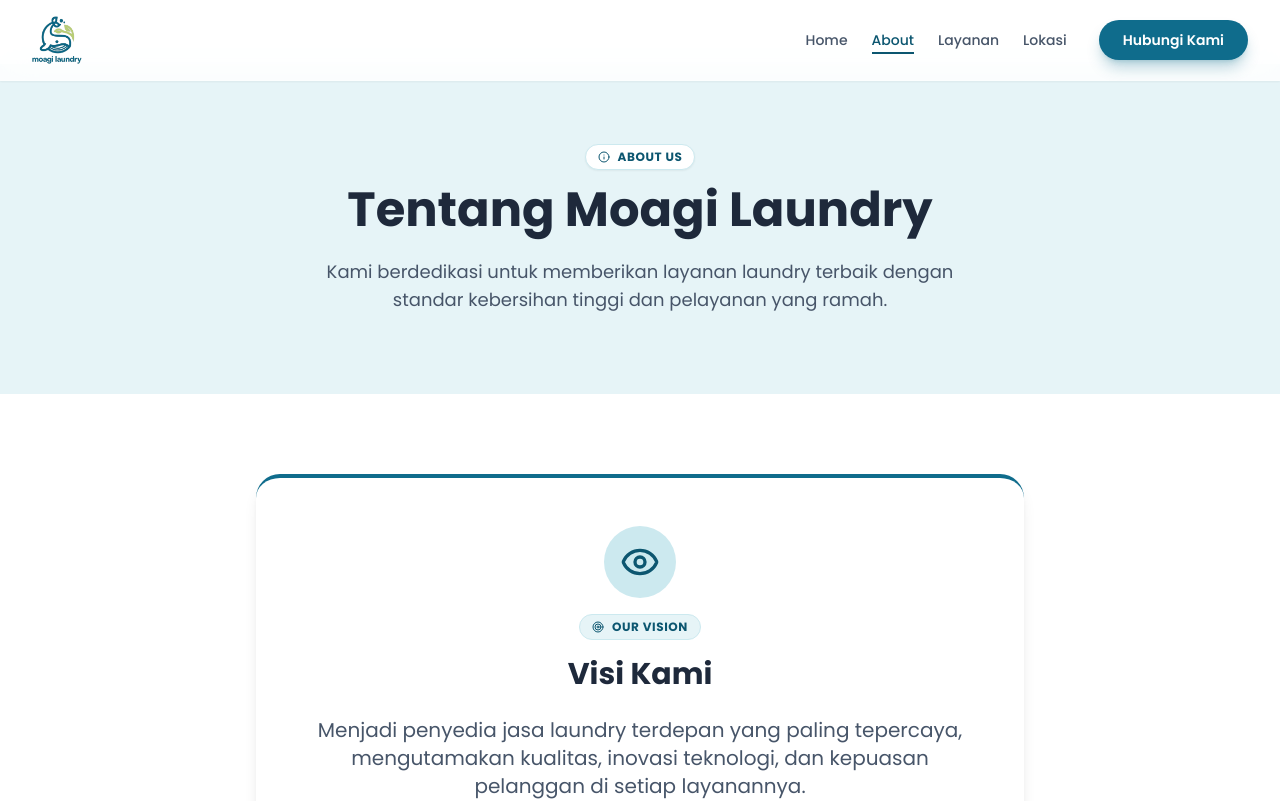
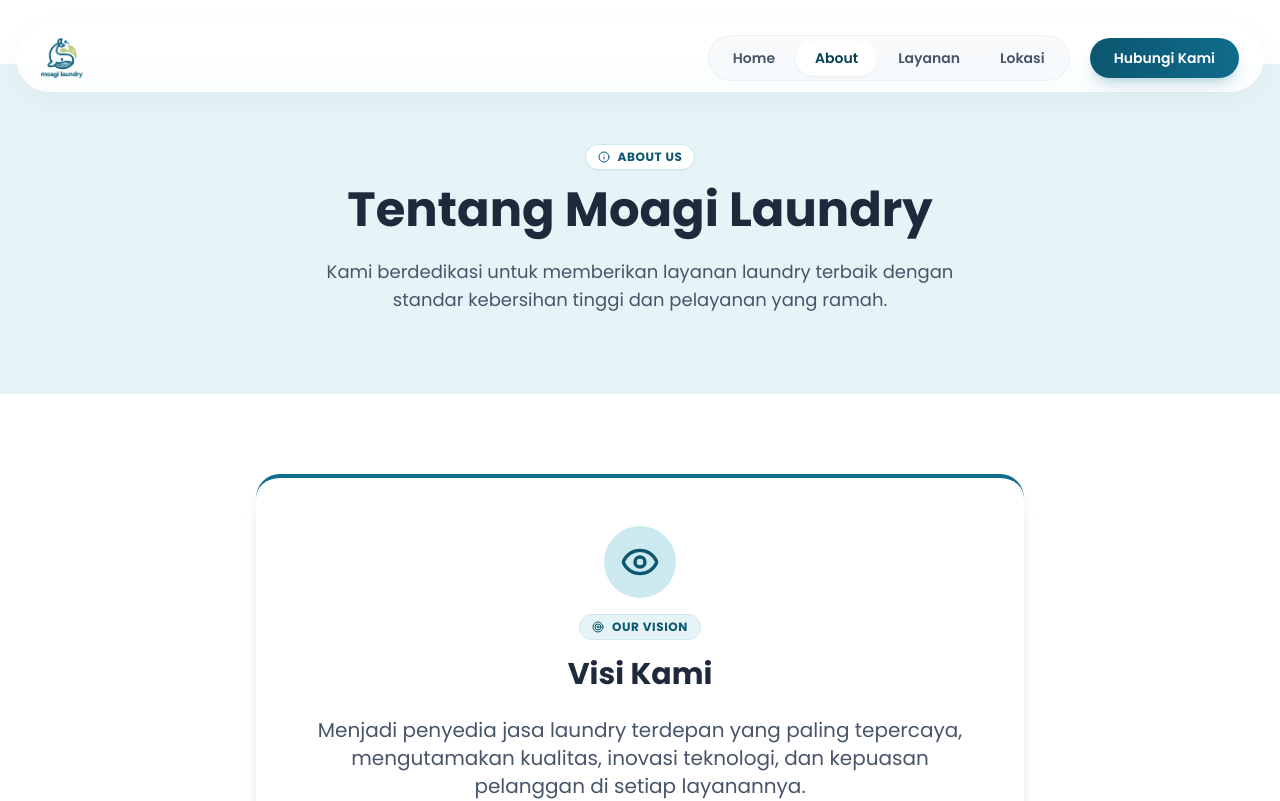
Before and after one commit to ravelaproduct/moagi, a React (Vite) app: page /about in a window 1280 px wide. Shown: the top 801 px of the page. Built offline with nearby package versions, Linux system fonts and the light colour scheme.

Commit message:
feat: new design of navbar

```diff
--- a/src/components/Navbar.jsx
+++ b/src/components/Navbar.jsx
@@ -1,18 +1,28 @@
-import { useState } from 'react';
+import { useState, useEffect } from 'react';
 import { Link, useLocation } from 'react-router-dom';
 import { Menu, X } from 'lucide-react';
+import { motion, AnimatePresence } from 'framer-motion';
 import Logo from '../assets/moagi-logo.png';
 
 const Navbar = () => {
     const [isOpen, setIsOpen] = useState(false);
+    const [scrolled, setScrolled] = useState(false);
     const location = useLocation();
+
+    // Check scroll for additional styling if needed (optional for floating, but good for mobile)
+    useEffect(() => {
+        const handleScroll = () => {
+            setScrolled(window.scrollY > 20);
+        };
+        window.addEventListener('scroll', handleScroll);
+        return () => window.removeEventListener('scroll', handleScroll);
+    }, []);
 
     const navLinks = [
         { name: 'Home', path: '/' },
         { name: 'About', path: '/about' },
         { name: 'Layanan', path: '/layanan' },
         { name: 'Lokasi', path: '/lokasi' },
-        // Kontak removed from here to be handled separately as A CTA
     ];
 
     const isActive = (path) => {
@@ -21,86 +31,120 @@ const Navbar = () => {
     };
 
     return (
-        <nav className={`fixed w-full z-50 transition-all duration-300 ${isOpen ? 'bg-white' : 'bg-white/80 backdrop-blur-lg'
-            } border-b border-white/20 shadow-sm`}>
-            <div className="max-w-7xl mx-auto px-4 sm:px-6 lg:px-8">
-                <div className="flex items-center justify-between h-20">
+        <>
+            <motion.nav
+                initial={{ y: -100 }}
+                animate={{ y: 0 }}
+                transition={{ duration: 0.6, ease: "easeOut" }}
+                className="fixed top-0 left-0 right-0 z-50 flex justify-center p-4 md:pt-6"
+            >
+                <div className={`
+                    w-full max-w-7xl mx-auto
+                    bg-white/80 backdrop-blur-xl border border-white/50
+                    shadow-[0_8px_30px_rgb(0,0,0,0.04)]
+                    rounded-2xl md:rounded-full px-4 sm:px-6 py-2.5
+                    transition-all duration-300
+                    ${scrolled ? 'bg-white/90 shadow-md' : ''}
+                `}>
+                    <div className="flex items-center justify-between">
                         {/* Logo Section */}
                         <div className="flex-shrink-0 flex items-center">
                             <Link to="/" className="flex items-center gap-2 group">
-                            <img className="h-12 w-auto transition-transform duration-300 group-hover:scale-105" src={Logo} alt="Moagi Laundry" />
+                                <img
+                                    className="h-10 w-auto transition-transform duration-300 group-hover:scale-110"
+                                    src={Logo}
+                                    alt="Moagi Laundry"
+                                />
                             </Link>
                         </div>
 
                         {/* Desktop Menu */}
-                    <div className="hidden md:flex items-center space-x-8">
-                        <div className="flex items-baseline space-x-6">
-                            {navLinks.map((link) => (
+                        <div className="hidden md:flex items-center space-x-1">
+                            <div className="flex items-center bg-slate-100/50 p-1 rounded-full border border-slate-200/50 mr-4">
+                                {navLinks.map((link) => {
+                                    const active = isActive(link.path);
+                                    return (
                                         <Link
                                             key={link.name}
                                             to={link.path}
-                                    className={`relative text-sm font-medium transition-colors duration-300 ${isActive(link.path)
-                                        ? 'text-moagi-teal-600'
-                                        : 'text-slate-600 hover:text-moagi-teal-600'
-                                        } group`}
+                                            className={`relative px-5 py-2 rounded-full text-sm font-semibold transition-all duration-300 z-10 ${active ? 'text-moagi-teal-700' : 'text-slate-600 hover:text-moagi-teal-600'
+                                                }`}
                                         >
-                                    {link.name}
-                                    <span className={`absolute -bottom-1 left-0 h-0.5 bg-moagi-teal-600 transition-all duration-300 ${isActive(link.path) ? 'w-full' : 'w-0 group-hover:w-full'
-                                        }`}></span>
+                                            {active && (
+                                                <motion.div
+                                                    layoutId="navbar-active"
+                                                    className="absolute inset-0 bg-white rounded-full shadow-sm border border-slate-100/50"
+                                                    transition={{ type: "spring", bounce: 0.2, duration: 0.6 }}
+                                                />
+                                            )}
+                                            <span className="relative z-20">{link.name}</span>
                                         </Link>
-                            ))}
+                                    );
+                                })}
                             </div>
 
                             {/* CTA Button */}
                             <Link
                                 to="/kontak"
-                            className="bg-moagi-teal-500 hover:bg-moagi-teal-600 text-white px-6 py-2.5 rounded-full text-sm font-semibold transition-all duration-300 shadow-lg shadow-moagi-teal-500/30 hover:shadow-moagi-teal-500/40 transform hover:-translate-y-0.5"
+                                className="bg-gradient-to-r from-moagi-teal-600 to-moagi-teal-500 text-white px-6 py-2.5 rounded-full text-sm font-semibold transition-all duration-300 shadow-lg shadow-moagi-teal-500/20 hover:shadow-moagi-teal-500/40 hover:-translate-y-0.5"
                             >
                                 Hubungi Kami
                             </Link>
                         </div>
 
                         {/* Mobile menu button */}
-                    <div className="md:hidden">
+                        <div className="md:hidden flex items-center">
                             <button
                                 onClick={() => setIsOpen(!isOpen)}
-                            className="inline-flex items-center justify-center p-2 rounded-md text-slate-600 hover:text-moagi-teal-600 hover:bg-moagi-teal-50 focus:outline-none transition-colors"
+                                className="inline-flex items-center justify-center p-2 rounded-full text-slate-600 hover:text-moagi-teal-600 hover:bg-moagi-teal-50 focus:outline-none transition-colors"
                             >
                                 {isOpen ? <X className="h-6 w-6" /> : <Menu className="h-6 w-6" />}
                             </button>
                         </div>
                     </div>
                 </div>
+            </motion.nav>
 
-            {/* Mobile Menu */}
-            <div className={`md:hidden overflow-hidden transition-all duration-300 ease-in-out ${isOpen ? 'max-h-96 opacity-100' : 'max-h-0 opacity-0'
-                }`}>
-                <div className="bg-white px-4 pt-2 pb-6 space-y-2 border-t border-slate-100 shadow-lg">
+            {/* Mobile Menu Dropdown */}
+            <AnimatePresence>
+                {isOpen && (
+                    <motion.div
+                        initial={{ opacity: 0, height: 0, scale: 0.95 }}
+                        animate={{ opacity: 1, height: "auto", scale: 1 }}
+                        exit={{ opacity: 0, height: 0, scale: 0.95 }}
+                        transition={{ duration: 0.3, ease: "easeInOut" }}
+                        className="fixed top-24 left-4 right-4 z-40 md:hidden origin-top"
+                    >
+                        <div className="bg-white/90 backdrop-blur-xl rounded-3xl shadow-2xl border border-white/50 overflow-hidden">
+                            <div className="px-4 pt-4 pb-6 space-y-2">
                                 {navLinks.map((link) => (
                                     <Link
                                         key={link.name}
                                         to={link.path}
                                         onClick={() => setIsOpen(false)}
-                            className={`block px-3 py-3 rounded-lg text-base font-medium transition-colors ${isActive(link.path)
-                                ? 'text-moagi-teal-600 bg-moagi-teal-50'
-                                : 'text-slate-600 hover:text-moagi-teal-600 hover:bg-gray-50'
+                                        className={`block px-4 py-3 rounded-2xl text-base font-semibold transition-all ${isActive(link.path)
+                                            ? 'bg-moagi-teal-50 text-moagi-teal-700'
+                                            : 'text-slate-600 hover:bg-slate-50 hover:text-moagi-teal-600'
                                             }`}
                                     >
                                         {link.name}
                                     </Link>
                                 ))}
-                    <div className="pt-4 px-3">
+                                <div className="pt-4 mt-2 border-t border-slate-100">
                                     <Link
                                         to="/kontak"
                                         onClick={() => setIsOpen(false)}
-                            className="block w-full text-center bg-moagi-teal-500 hover:bg-moagi-teal-600 text-white px-4 py-3 rounded-xl font-semibold transition-colors shadow-md"
+                                        className="block w-full text-center bg-moagi-teal-600 text-white px-4 py-3 rounded-2xl font-bold hover:bg-moagi-teal-700 transition-colors shadow-lg shadow-moagi-teal-500/20"
                                     >
                                         Hubungi Kami
                                     </Link>
                                 </div>
                             </div>
                         </div>
-        </nav>
+                    </motion.div>
+                )}
+            </AnimatePresence>
+        </>
     );
 };
 
```
Lines whose indentation alone changed are shown as unchanged.
